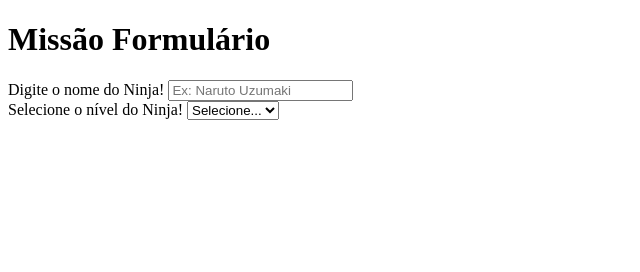
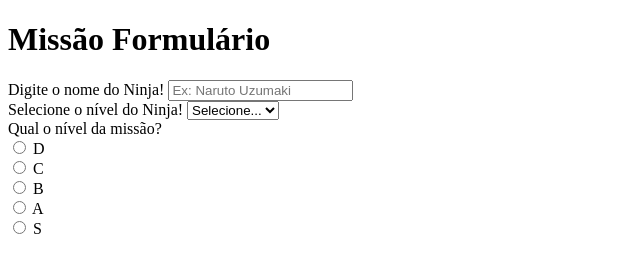
Before and after one commit to yassssml/progresso-html, a plain HTML site: page pages/forms.html in a window 1280 px wide. Shown: the whole page, without its empty margins (0-640 px from the left). Drawn offline with Linux system fonts and the light colour scheme.

Commit message:
finaliza terceira parte da missão

```diff
--- a/pages/forms.html
+++ b/pages/forms.html
@@ -26,7 +26,40 @@
                     <option value="">Kage</option>
                 </select>
             </div>
-        </form>
+
+            <div class="tipo">
+                <label for="tipo">Qual o nível da missão?</label>
+                <div>
+                    <label for="d">
+                        <input type="radio" name="tipo" value="d">
+                        D
+                    </label>
+                </div>
+                <div>
+                    <label for="c">
+                        <input type="radio" name="tipo" value="c">
+                        C
+                    </label>
+                </div>
+                <div>
+                    <label for="b">
+                        <input type="radio" name="tipo" value="b">
+                        B
+                    </label>
+                </div>
+                <div>
+                    <label for="a">
+                        <input type="radio" name="tipo" value="a">
+                        A
+                    </label>
+                </div>
+                <div>
+                    <label for="s">
+                        <input type="radio" name="tipo" value="s">
+                        S
+                    </label>
+                </div>
+            </div>
     </section>
 </body>
 </html>
```
